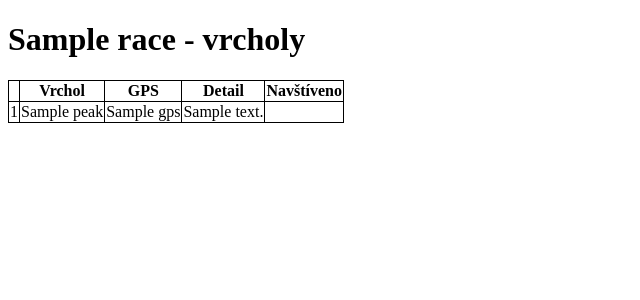
After one commit to janosh83/race-is, a PHP site: template templates/admin/peaks_table.html.twig in a window 1280 px wide. The commit adds this page. Shown: the top 300 px of the page, without its empty margins (0-640 px from the left). Run offline with PHP 8.4, Linux system fonts and the light colour scheme; the template is opened without the code that fills it: most values are stand-ins (such as "Sample title", 1, 10 or a date in 2020); some libraries are stand-ins or nearby versions.

Commit message:
Added generation of all peaks table for a race

```diff
--- /dev/null
+++ b/templates/admin/peaks_table.html.twig
@@ -0,0 +1,29 @@
+<!DOCTYPE html>
+<html>
+    <head>
+        <meta charset="UTF-8">
+        <title>{{race.title}} - vrcholy</title>
+        <style>
+            table {border-collapse: collapse;}
+            table, th, td {border: 1px solid black;}
+        </style>
+    </head>
+
+    <body>
+        <h1>{{race.title}} - vrcholy</h1>
+
+        <table>
+            <tr><th></th><th>Vrchol</th><th>GPS</th><th>Detail</th><th>Navštíveno</th></tr>
+            {% for peak in peaks %}
+            <tr>
+                <td>{{peak.shortid}}</td>
+                <td>{{peak.title}}</td>
+                <td>{{peak.GPS}}</td>
+                <td>{{peak.description}}</td>
+                <td></td>
+            </tr>
+            {% endfor %}
+        </table>
+
+    </body>
+</html>
```
Also changed, not shown: src/Controller/Admin/AdminController.php (+29 -1 lines), src/Entity/Peak.php (+21 -0 lines), templates/admin/admin.html.twig (+7 -3 lines).
